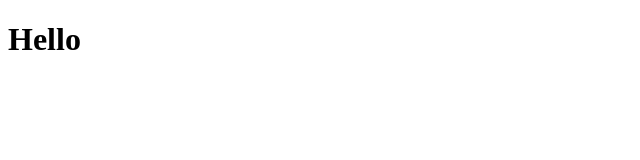
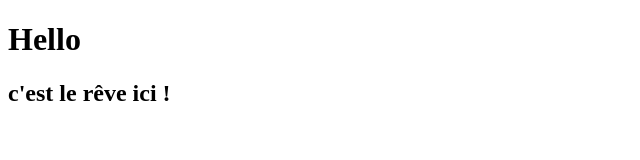
Before and after one commit to laurecdp/hello, a plain HTML site: page index.html in a window 1280 px wide. Shown: the whole page, without its empty margins (0-640 px from the left). Drawn offline with Linux system fonts and the light colour scheme.

Commit message:
ajout d'une phrase

```diff
--- a/index.html
+++ b/index.html
@@ -7,5 +7,6 @@
 
 	<body>
 		<h1>Hello</h1>
+		<h2>c'est le rêve ici ! </h2>
 	</body>
 </html>
```
